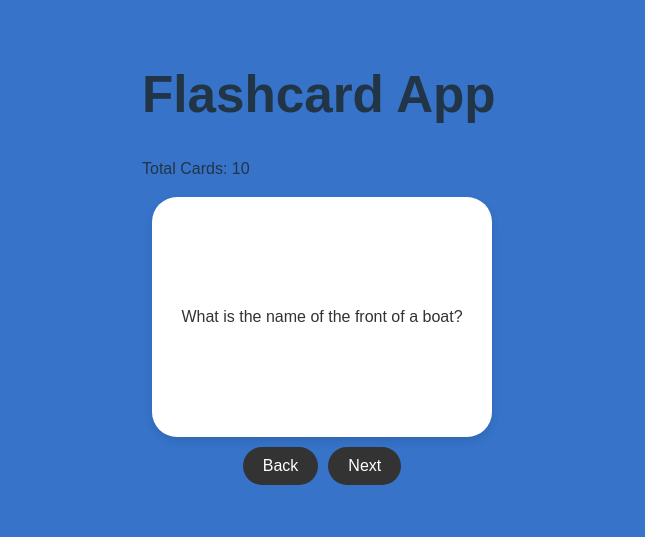
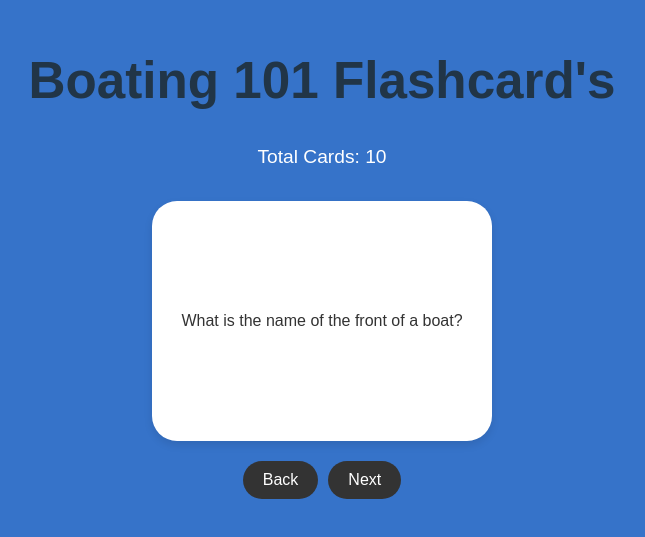
Before and after one commit to Fred56733/Flashcards, a React (Vite) app: page / in a window 1280 px wide. Shown: the part 141-678 px from the top of the page, without its empty margins (318-963 px from the left). Built offline with nearby package versions, Linux system fonts and the light colour scheme.

Commit message:
added syling fixed quesions

```diff
--- a/src/App.css
+++ b/src/App.css
@@ -9,8 +9,19 @@ body {
   background-color: hsl(215, 58%, 50%);
 }
 
+p {
+  font-size: 1.2em;
+  color: #fff;
+  display: flex;
+  justify-content: center;
+  align-items: center;
+}
+
 .flashcard-container {
   perspective: 1000px;
+  display: flex;
+  justify-content: center;
+  align-items: center;
 }
 
 .flashcard {
@@ -26,7 +37,7 @@ body {
   text-align: center;
   position: relative;
   transform-style: preserve-3d;
-  transition: transform 0.8s;
+  transition: transform 1s;
 }
 
 .flashcard.flipped {
--- a/src/App.jsx
+++ b/src/App.jsx
@@ -2,16 +2,16 @@ import './App.css';
 import { useState } from 'react';
 
 const flashcards = [
-  { question: 'What is the name of the front of a boat?', answer: 'Bow' },
-  { question: 'What is the name of the back of the boat?', answer: 'Stern' },
-  { question: 'What is the name of the left side of a boat?', answer: 'Port' },
-  { question: 'What is the name of the right side of a boat?', answer: 'Starboard' },
-  { question: 'What is the name of the location where the steering wheel of a boat is?', answer: 'Helm' },
-  { question: 'What is the name of where you tie a boat to?', answer: 'Cleat' },
-  { question: 'What is the name of an item used to keep the boat from rubbing on the dock?', answer: 'Fender' },
-  { question: 'What is the name of the item used to keep the boat stationary while on the water?', answer: 'Anchor' },
-  { question: 'What lights must you have on while a boat is underway from sunset to sunrise?', answer: 'Navlights' },
-  { question: '10. What is the width of a boat called?', answer: 'Beam' },
+  { question: 'What is the name of the front of a boat?', answer: 'Bow', Image: ''},
+  { question: 'What is the name of the back of the boat?', answer: 'Stern', Image: ''},
+  { question: 'What is the name of the left side of a boat?', answer: 'Port', Image: ''},
+  { question: 'What is the name of the right side of a boat?', answer: 'Starboard', Image: ''},
+  { question: 'What is the name of the location where the steering wheel of a boat is?', answer: 'Helm', Image: ''},
+  { question: 'What is the name of where you tie a boat to?', answer: 'Cleat', Image: ''},
+  { question: 'What is the name of an item used to keep the boat from rubbing on the dock?', answer: 'Fender', Image: ''},
+  { question: 'What is the name of the item used to keep the boat stationary while on the water?', answer: 'Anchor', Image: ''},
+  { question: 'What is the name of the wave a boat produces?', answer: 'Wake', Image: ''},
+  { question: 'What is the width of a boat called?', answer: 'Beam', Image: ''},
 ]
 
 const App = () => {
@@ -23,8 +23,8 @@ const App = () => {
   }
 
   const nextCard = () => {
+    setIsFlipped(false)
     setstate((prevState) => (prevState + 1) % flashcards.length)
-    setIsFlipped(false)
   }
 
   const prevCard = () => {
@@ -34,7 +34,7 @@ const App = () => {
 
   return (
     <div className="App">
-      <h1>Flashcard App</h1>
+      <h1>Boating 101 Flashcard's</h1>
       <p>Total Cards: {flashcards.length}</p>
 
       <div className="flashcard-container">
```
